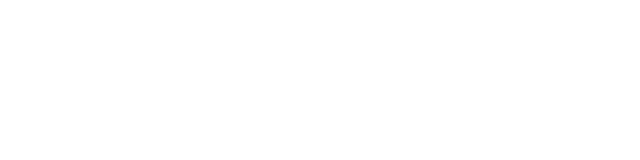
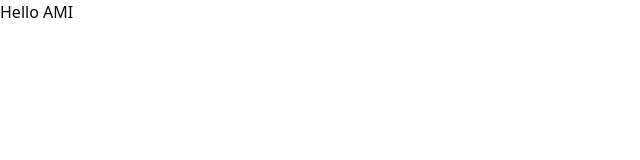
Before and after one commit to Petero-brandel/Ami-Hybrid-LMS, a Next.js app: page / in a window 1280 px wide. Shown: the top 160 px of the page, without its empty margins (0-640 px from the left). Built offline with nearby package versions, Linux system fonts and the light colour scheme.

Commit message:
hello ami

```diff
--- a/app/page.tsx
+++ b/app/page.tsx
@@ -1,3 +1,3 @@
 export default function Home() {
-  return <div></div>;
+  return <div>Hello AMI</div>;
 }
```
